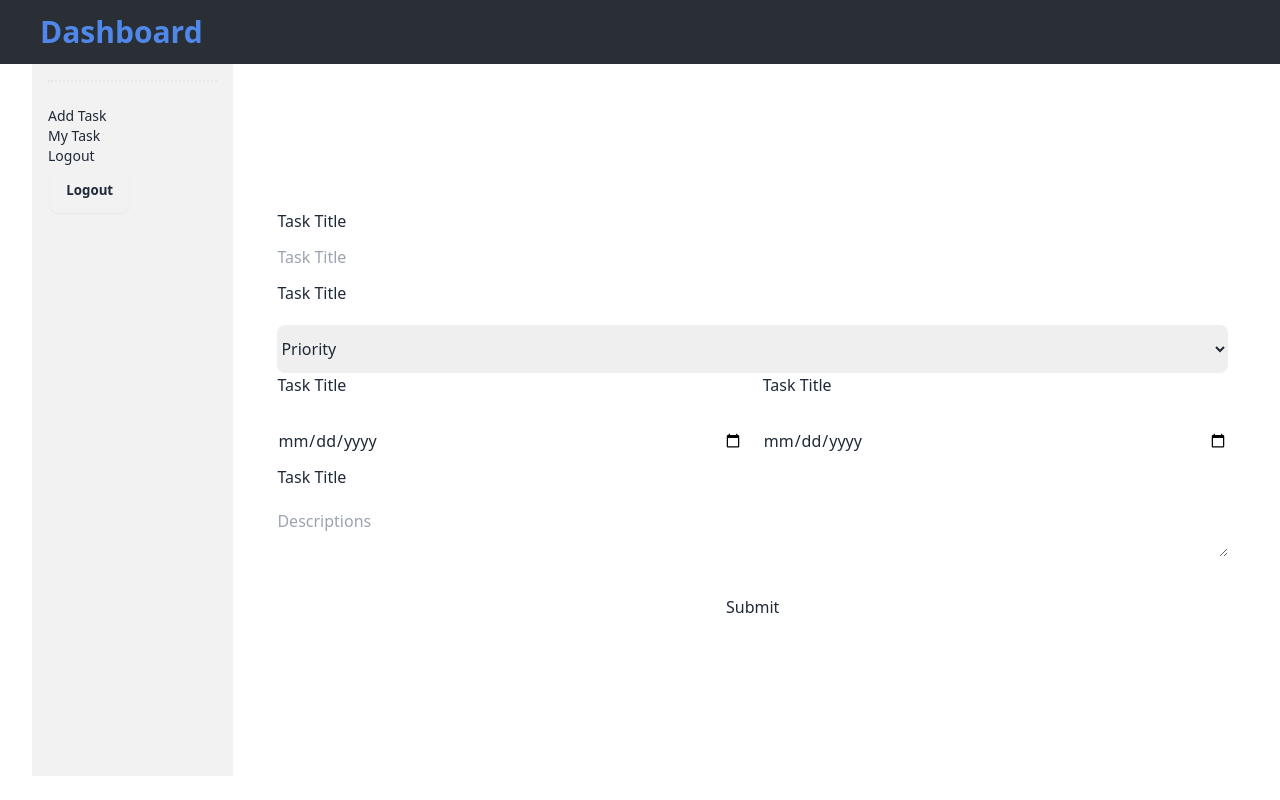
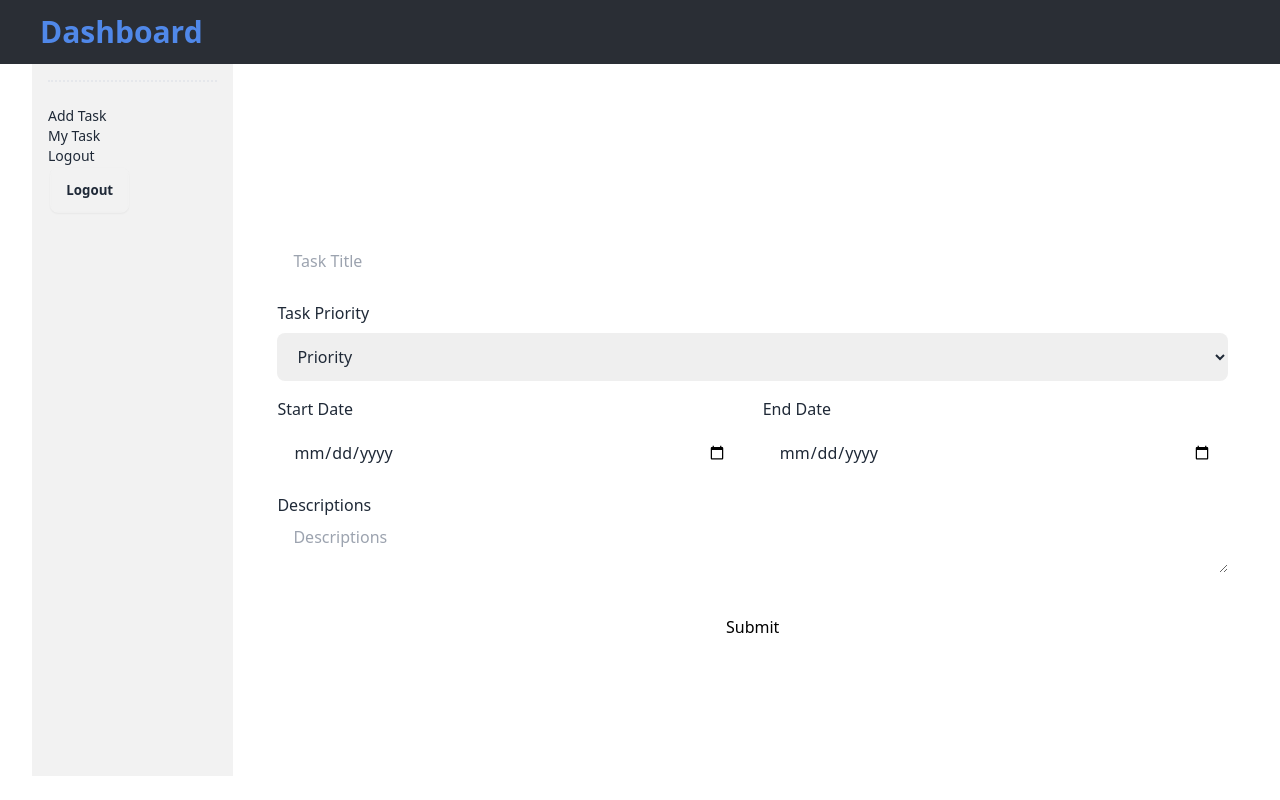
Before and after one commit to SakibAlHasan10/task-management-client-site, a React (Vite) app: page /dashboard/addtask in a window 1280 px wide. Built offline with nearby package versions, Linux system fonts and the light colour scheme; no server answers.

Commit message:
added create task

```diff
--- a/src/components/Footer.jsx
+++ b/src/components/Footer.jsx
@@ -10,9 +10,9 @@
   </nav>
   <nav>
     <div className="grid grid-flow-col gap-4">
-      <a><svg xmlns="http://www.w3.org/2000/svg" width="24" height="24" viewBox="0 0 24 24" className="fill-current"><path d="M24 4.557c-.883.392-1.832.656-2.828.775 1.017-.609 1.798-1.574 2.165-2.724-.951.564-2.005.974-3.127 1.195-.897-.957-2.178-1.555-3.594-1.555-3.179 0-5.515 2.966-4.797 6.045-4.091-.205-7.719-2.165-10.148-5.144-1.29 2.213-.669 5.108 1.523 6.574-.806-.026-1.566-.247-2.229-.616-.054 2.281 1.581 4.415 3.949 4.89-.693.188-1.452.232-2.224.084.626 1.956 2.444 3.379 4.6 3.419-2.07 1.623-4.678 2.348-7.29 2.04 2.179 1.397 4.768 2.212 7.548 2.212 9.142 0 14.307-7.721 13.995-14.646.962-.695 1.797-1.562 2.457-2.549z"></path></svg></a>
-      <a><svg xmlns="http://www.w3.org/2000/svg" width="24" height="24" viewBox="0 0 24 24" className="fill-current"><path d="M19.615 3.184c-3.604-.246-11.631-.245-15.23 0-3.897.266-4.356 2.62-4.385 8.816.029 6.185.484 8.549 4.385 8.816 3.6.245 11.626.246 15.23 0 3.897-.266 4.356-2.62 4.385-8.816-.029-6.185-.484-8.549-4.385-8.816zm-10.615 12.816v-8l8 3.993-8 4.007z"></path></svg></a>
-      <a><svg xmlns="http://www.w3.org/2000/svg" width="24" height="24" viewBox="0 0 24 24" className="fill-current"><path d="M9 8h-3v4h3v12h5v-12h3.642l.358-4h-4v-1.667c0-.955.192-1.333 1.115-1.333h2.885v-5h-3.808c-3.596 0-5.192 1.583-5.192 4.615v3.385z"></path></svg></a>
+      <a href="https://twitter.com" className="cursor-pointer"><svg xmlns="http://www.w3.org/2000/svg" width="24" height="24" viewBox="0 0 24 24" className="fill-current"><path d="M24 4.557c-.883.392-1.832.656-2.828.775 1.017-.609 1.798-1.574 2.165-2.724-.951.564-2.005.974-3.127 1.195-.897-.957-2.178-1.555-3.594-1.555-3.179 0-5.515 2.966-4.797 6.045-4.091-.205-7.719-2.165-10.148-5.144-1.29 2.213-.669 5.108 1.523 6.574-.806-.026-1.566-.247-2.229-.616-.054 2.281 1.581 4.415 3.949 4.89-.693.188-1.452.232-2.224.084.626 1.956 2.444 3.379 4.6 3.419-2.07 1.623-4.678 2.348-7.29 2.04 2.179 1.397 4.768 2.212 7.548 2.212 9.142 0 14.307-7.721 13.995-14.646.962-.695 1.797-1.562 2.457-2.549z"></path></svg></a>
+      <a href="https://www.youtube.com/@ProgrammingHeroCommunity" className="cursor-pointer"><svg xmlns="http://www.w3.org/2000/svg" width="24" height="24" viewBox="0 0 24 24" className="fill-current"><path d="M19.615 3.184c-3.604-.246-11.631-.245-15.23 0-3.897.266-4.356 2.62-4.385 8.816.029 6.185.484 8.549 4.385 8.816 3.6.245 11.626.246 15.23 0 3.897-.266 4.356-2.62 4.385-8.816-.029-6.185-.484-8.549-4.385-8.816zm-10.615 12.816v-8l8 3.993-8 4.007z"></path></svg></a>
+      <a href="https://web.facebook.com/programmingherowebcourse" className="cursor-pointer"><svg xmlns="http://www.w3.org/2000/svg" width="24" height="24" viewBox="0 0 24 24" className="fill-current"><path d="M9 8h-3v4h3v12h5v-12h3.642l.358-4h-4v-1.667c0-.955.192-1.333 1.115-1.333h2.885v-5h-3.808c-3.596 0-5.192 1.583-5.192 4.615v3.385z"></path></svg></a>
     </div>
   </nav>
   <aside>
--- a/src/hooks/AuthProvider/AuthProvider.jsx
+++ b/src/hooks/AuthProvider/AuthProvider.jsx
@@ -46,7 +46,7 @@
         // console.log(currentUser?.email)
         if(currentUser){
             const loggedUser = {email:currentUser.email}
-            axios.post('http://localhost:5000/jwt',loggedUser, {withCredentials: true} )
+            axios.post('https://task-management-server-site-blush.vercel.app/jwt',loggedUser, {withCredentials: true} )
             .then(res=>{
                 console.log(res.data,'jwt')
             })
--- a/src/pages/SignUp/SignUp.jsx
+++ b/src/pages/SignUp/SignUp.jsx
@@ -50,7 +50,7 @@
           photoURL: photo,
         })
           .then(() => {
-            fetch("http://localhost:5000/users", {
+            fetch("https://task-management-server-site-blush.vercel.app/users", {
               method: "POST",
               headers: {
                 "content-type": "application/json",
--- a/src/pages/dashboard/AddTask.jsx
+++ b/src/pages/dashboard/AddTask.jsx
@@ -12,31 +12,40 @@
 
         <form onSubmit={handleSubmit((data) => setData(JSON.stringify(data)))}>
           {/* <Header /> */}
-          <span>Task Title</span>
-          <input {...register("Task Title", { required: true })} placeholder="Task Title" className="w-full h-12 rounded-lg "/> <br />
-          <span>Task Title</span>
-          <select {...register("Priority", { required: true })} className=" w-full h-12 rounded-lg mt-5">
+          <div className="w-full mt-4">
+
+          <span className=" text-white">Task Title</span>
+          <input {...register("Task Title", { required: true })} placeholder="Task Title" className="w-full h-12 rounded-lg mt-2 px-4 "/>
+          </div>
+          <div className="w-full mt-4">
+
+          <span>Task Priority</span>
+          <select {...register("Priority", { required: true })} className=" w-full h-12 rounded-lg mt-2 px-4">
             <option value="">Priority</option>
             <option value="Low">Low</option>
             <option value="Moderate">Moderate</option>
             <option value="High">High</option>
-          </select> <br />
+          </select>
+          </div>
           <div className="md:flex justify-between gap-5">
-            <div className="w-full">
-          <span>Task Title</span>
+            <div className="w-full mt-4">
+          <span>Start Date</span>
 
-          <input type="date" {...register("Deadlines", { required: true })} placeholder="Deadlines" className=" w-full h-12 rounded-lg mt-5" />
+          <input type="date" {...register("Start Date", { required: true })} placeholder="Start Date" className=" w-full h-12 rounded-lg mt-2 px-4" />
             </div>
-            <div className="w-full">
-          <span>Task Title</span>
+            <div className="w-full mt-4">
 
-          <input type="date" {...register("Deadlines", { required: true })} placeholder="Deadlines" className=" w-full h-12 rounded-lg mt-5" />
+          <span>End Date</span>
+          <input type="date" {...register("End Date", { required: true })} placeholder="End Date" className=" w-full h-12 rounded-lg mt-2 px-4" />
             </div>
           </div>
-          <span>Task Title</span>
-          <textarea {...register("Descriptions", { required: true })} placeholder="Descriptions" className=" w-full h-12 rounded-lg mt-5"/> <br />
+          <div className="mt-4">
+
+          <span className="mt-8">Descriptions</span>
+          <textarea {...register("Descriptions", { required: true })} placeholder="Descriptions" className=" w-full h-12 rounded-lg mt-2 px-4"/>
+          </div>
           <p>{data}</p>
-          <input type="submit" className=" w-full h-12 rounded-lg mt-5"/>
+          <input type="submit" className=" w-full h-12 rounded-lg mt-6 px-4 bg-white text-black"/>
         </form>
         </div>
       );
--- a/src/pages/dashboard/Dashboard.jsx
+++ b/src/pages/dashboard/Dashboard.jsx
@@ -59,7 +59,7 @@
           {/* Page content here */}
           <PageWidth>
 
-          <div className="flex min-h-[89vh] justify-between bg-white w-full">
+          <div className="flex min-h-[89vh] justify-between w-full">
             <div className="menu mr-6 hidden lg:block p-4 w-60 min-h-[89vh] bg-base-200">
               <div className="border-b-2 border-dotted mb-6 ">
               {
--- a/src/pages/dashboard/MyTask.jsx
+++ b/src/pages/dashboard/MyTask.jsx
@@ -2,7 +2,42 @@
 const MyTask = () => {
     return (
         <div>
-            my
+            <div className="overflow-x-auto">
+  <table className="table table-zebra">
+    {/* head */}
+    <thead>
+      <tr>
+        <th></th>
+        <th>Name</th>
+        <th>Job</th>
+        <th>Favorite Color</th>
+      </tr>
+    </thead>
+    <tbody>
+      {/* row 1 */}
+      <tr>
+        <th>1</th>
+        <td>Cy Ganderton</td>
+        <td>Quality Control Specialist</td>
+        <td>Blue</td>
+      </tr>
+      {/* row 2 */}
+      <tr>
+        <th>2</th>
+        <td>Hart Hagerty</td>
+        <td>Desktop Support Technician</td>
+        <td>Purple</td>
+      </tr>
+      {/* row 3 */}
+      <tr>
+        <th>3</th>
+        <td>Brice Swyre</td>
+        <td>Tax Accountant</td>
+        <td>Red</td>
+      </tr>
+    </tbody>
+  </table>
+</div>
         </div>
     );
 };
```
